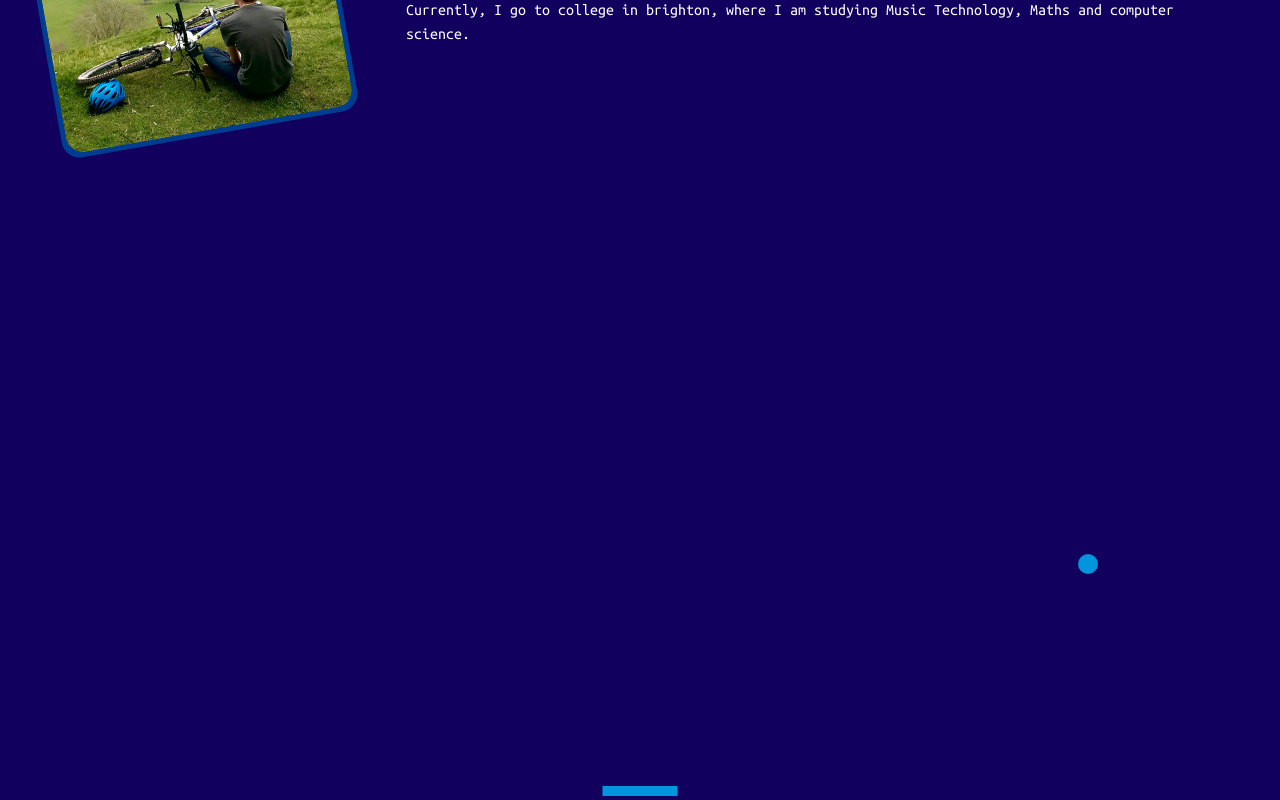
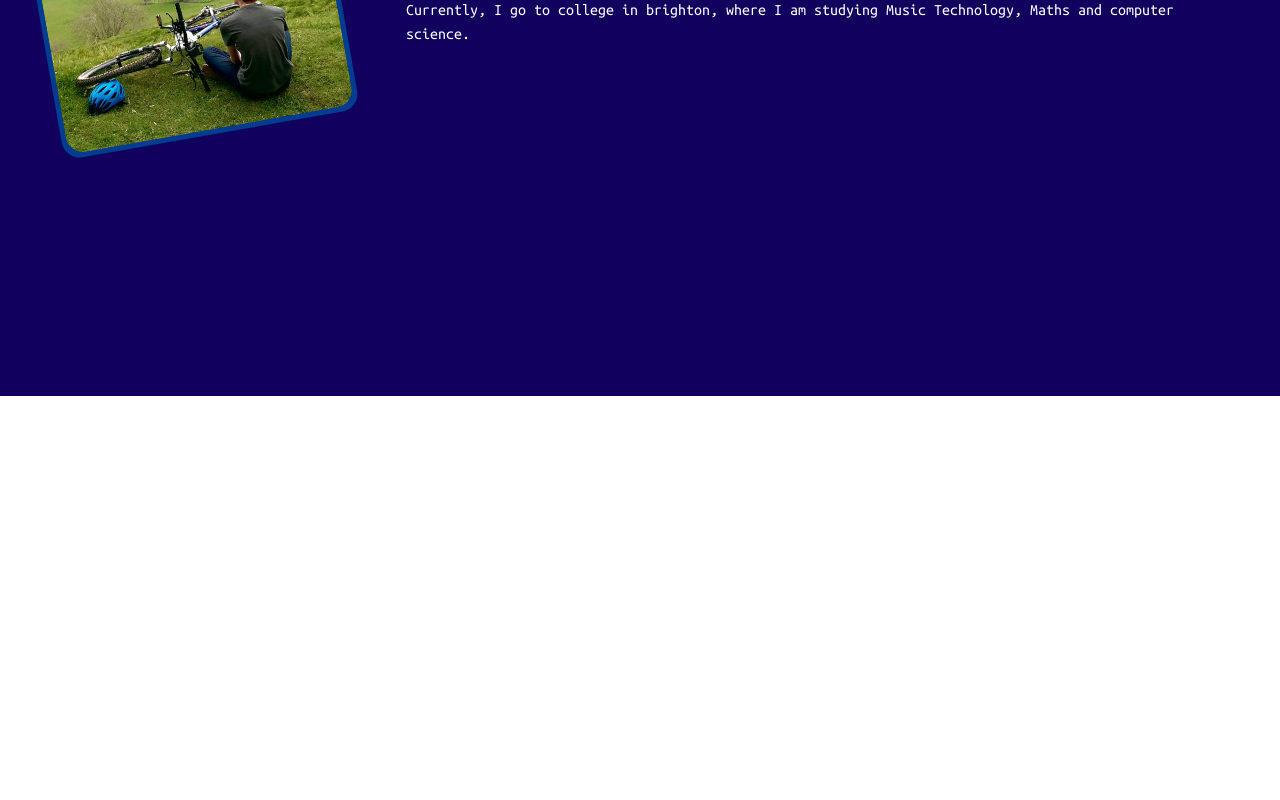
Before and after one commit to MrRubberDucky99/jf_site, a React (Create React App) app: page / in a window 1280 px wide. Shown: the part 320-1120 px from the top of the page. After the commit the page ends 800 px from the top, so only its background shows below. Built offline with nearby package versions, Linux system fonts and the light colour scheme.

Commit message:
Remove Game

```diff
--- a/src/index.tsx
+++ b/src/index.tsx
@@ -104,14 +104,14 @@ ReactDOM.render(
 							/>
 						))}
 					</Routes>
-					<Canvas />
 				</Box>
 			</BrowserRouter>
 		</ThemeProvider>
 	</React.StrictMode>,
 	document.getElementById("root")
 );
-Game();
+//Game();
+//<Canvas />
 // pageNav={pageLbls1[rootAddr]}
 // pageData={pageData1[rootAddr]}
 /**
```
